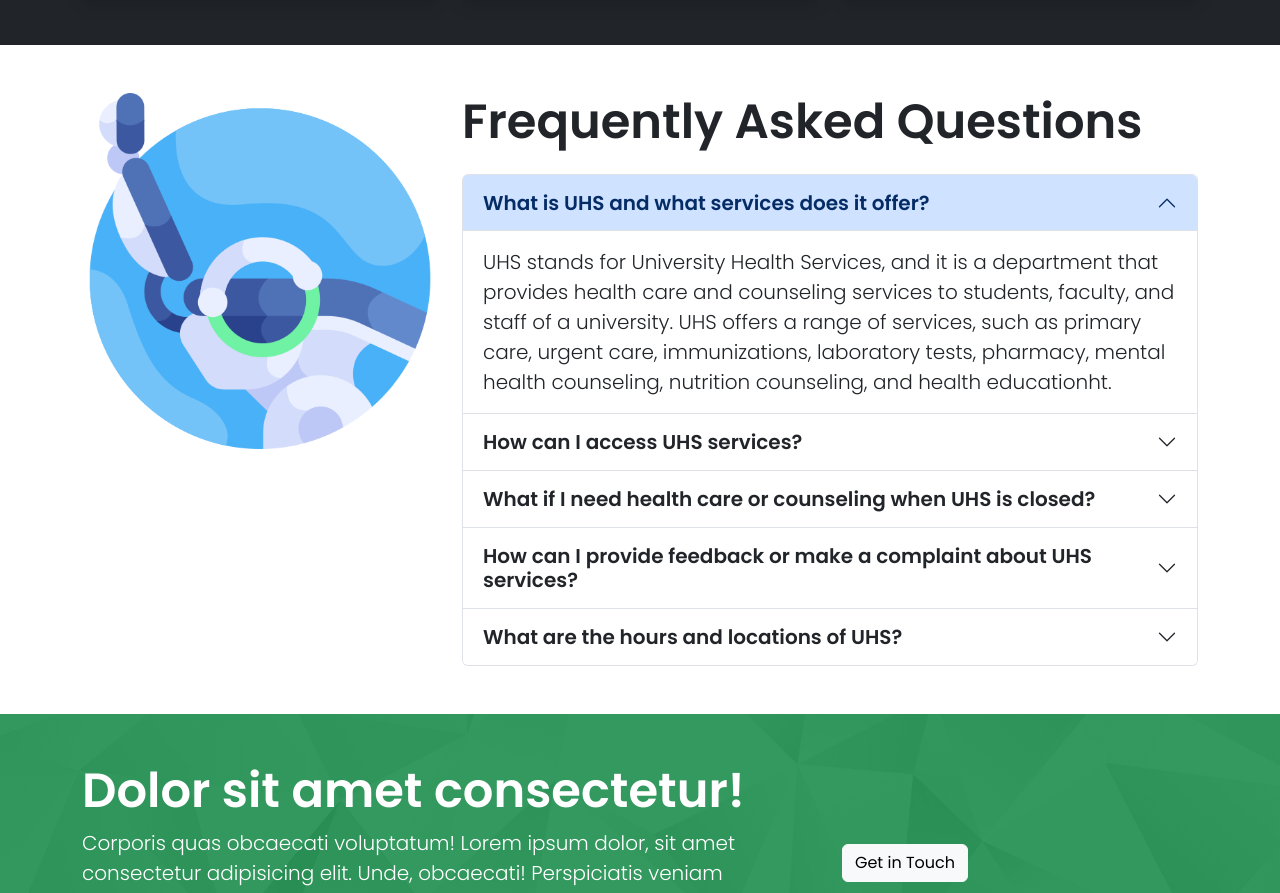
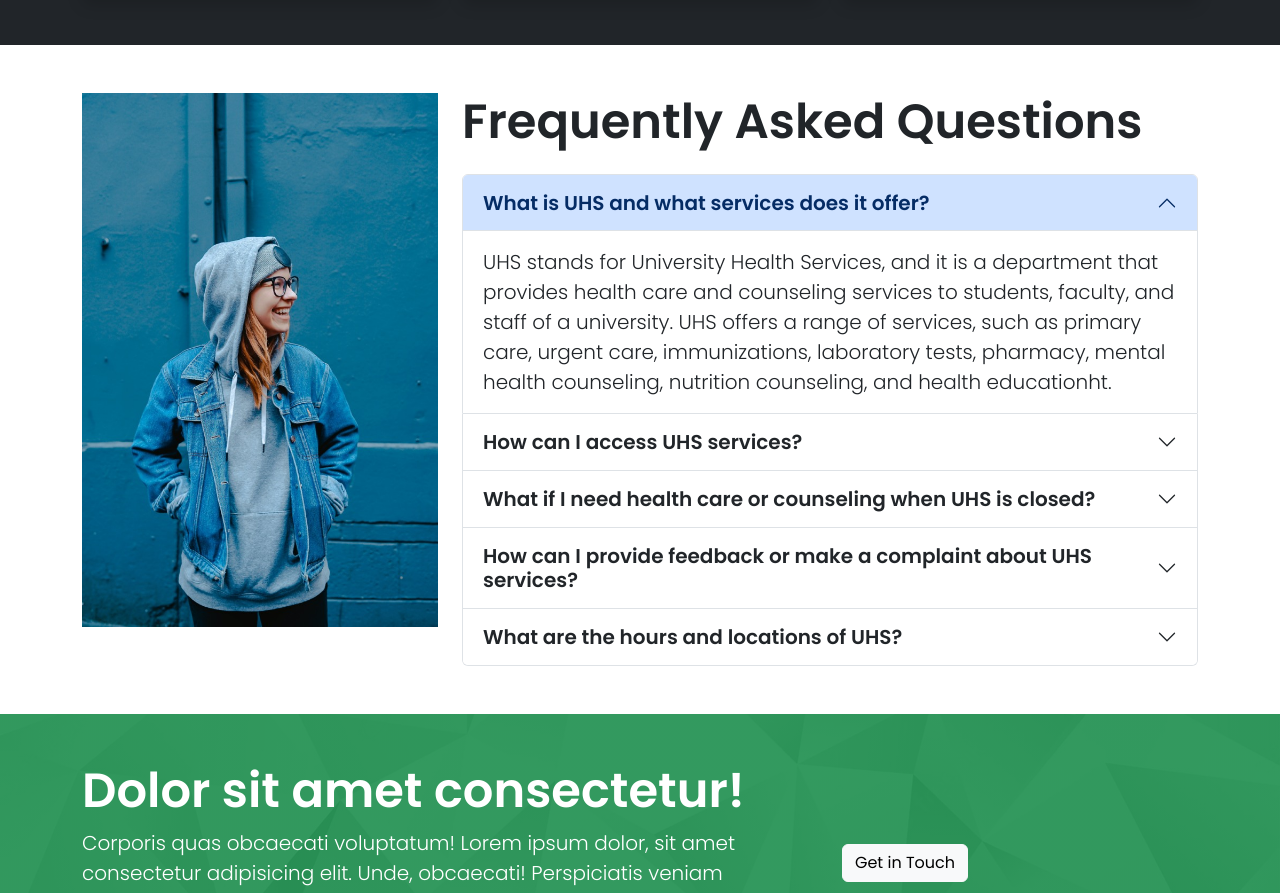
Before and after one commit to kevdvlpr/uhs-dev, a plain HTML site: page index.html in a window 1280 px wide. Shown: the part 3248-4141 px from the top of the page. Drawn offline with nearby package versions, Linux system fonts and the light colour scheme.

Commit message:
added faq img

```diff
--- a/index.html
+++ b/index.html
@@ -356,7 +356,11 @@
       <div class="container">
         <div class="row">
           <div class="col-md-4 pb-3 pb-sm-0">
-            <img src="assets/images/dentist-chair.png" class="w-100" alt="" />
+            <img
+              src="assets/images/toa-heftiba-O3ymvT7Wf9U-unsplash (1).jpg"
+              class="w-100"
+              alt=""
+            />
           </div>
           <div class="col">
             <h2 class="display-5 fw-semibold text-center text-sm-start">
```
Also changed, not shown: assets/images/toa-heftiba-O3ymvT7Wf9U-unsplash (1).jpg (added).
